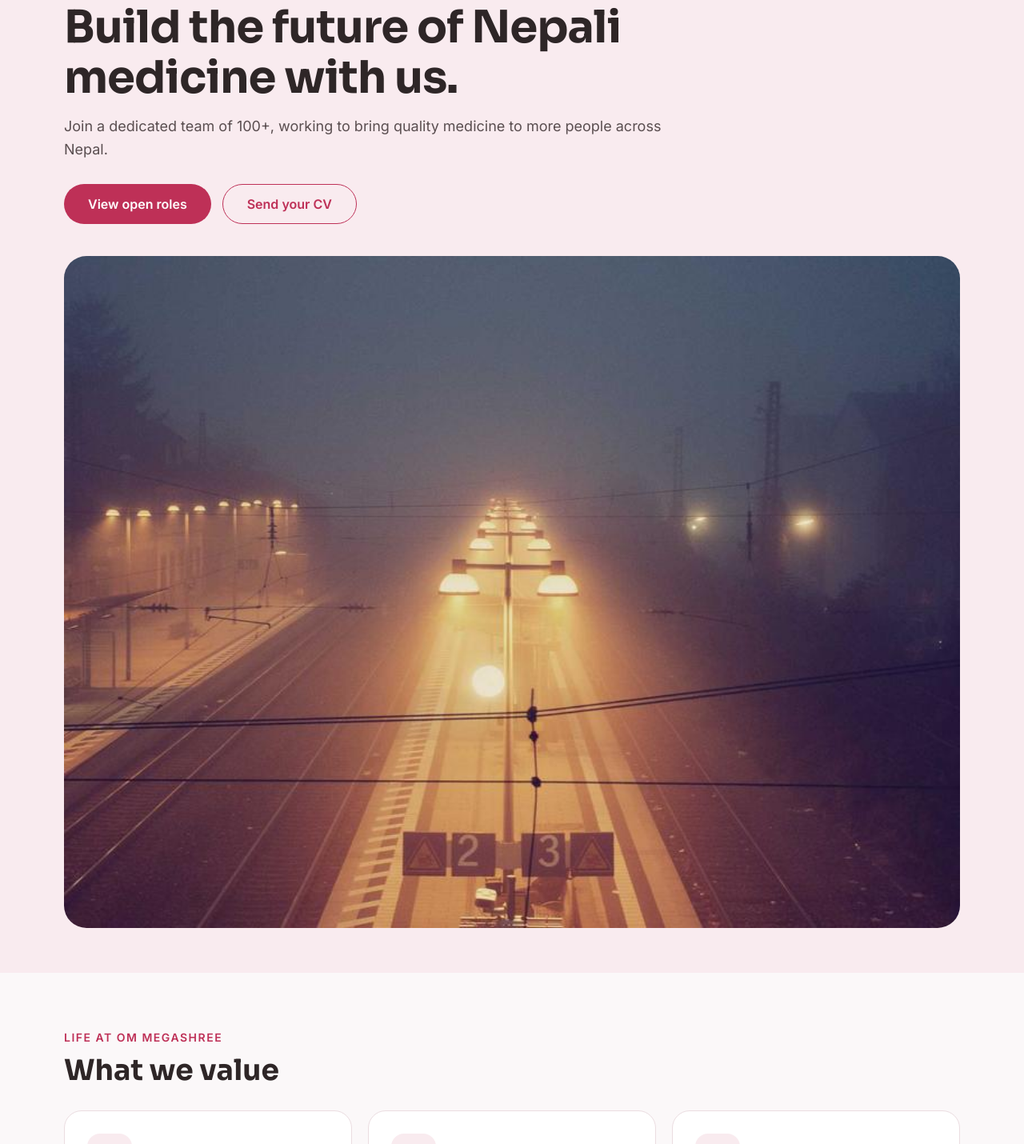
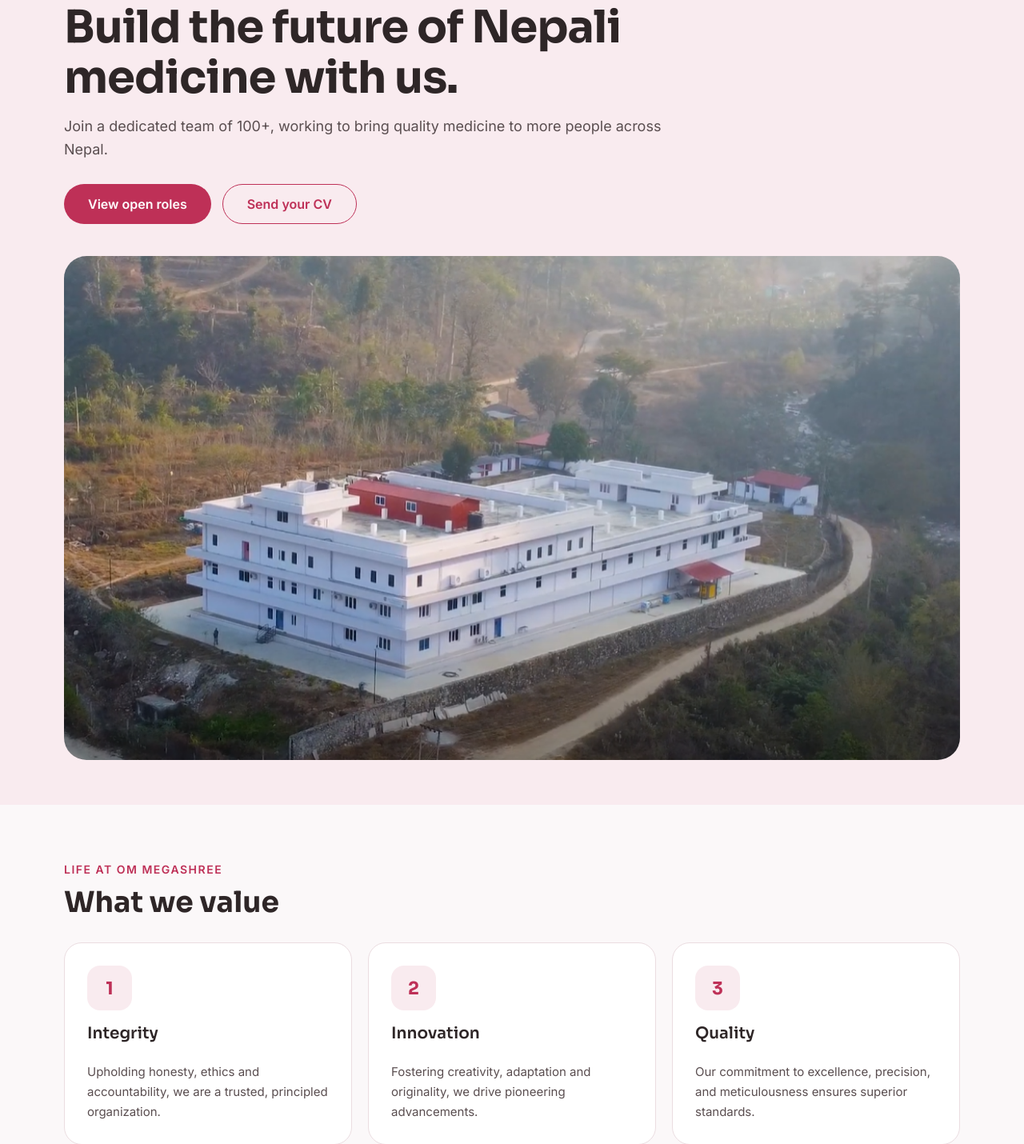
Before and after one commit to saileshkandel10/ommegashreefrontendwebsite, a Laravel app: page /career in a window 1280 px wide. Shown: the part 235-1665 px from the top of the page at 80% size. Run offline with Laravel 12, Linux system fonts and the light colour scheme; style sheets or scripts are compiled from the project's sources.

Commit message:
Use unnamed.webp in career page banner

```diff
--- a/resources/views/career/index.blade.php
+++ b/resources/views/career/index.blade.php
@@ -33,7 +33,7 @@ $steps = [
       <p style="font-size:18px;line-height:1.6;color:#5A4E50;margin:0 0 28px">Join a dedicated team of 100+, working to bring quality medicine to more people across Nepal.</p>
       <div style="display:flex;gap:14px;flex-wrap:wrap"><a href="#" style="background:#BE3057;color:#fff;padding:15px 30px;border-radius:999px;font-weight:600">View open roles</a><a href="#apply" style="border:1.5px solid #BE3057;color:#BE3057;padding:14px 30px;border-radius:999px;font-weight:600">Send your CV</a></div>
     </div>
-    <img src="/images/professional/team.jpg" alt="Team at Chitwan factory" style="width:100%;height:100%;object-fit:cover;border-radius:28px">
+    <img src="/images/professional/unnamed.webp" alt="Team at Chitwan factory" style="width:100%;height:100%;object-fit:cover;border-radius:28px">
   </div>
 
   <!-- values -->
```
